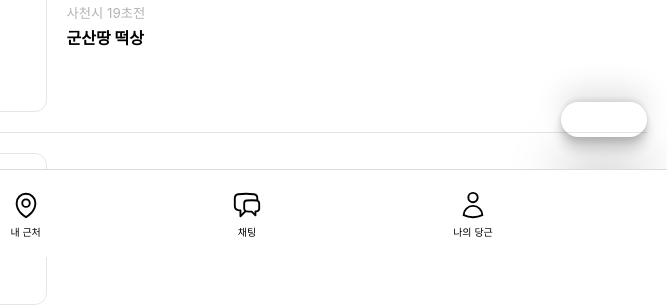
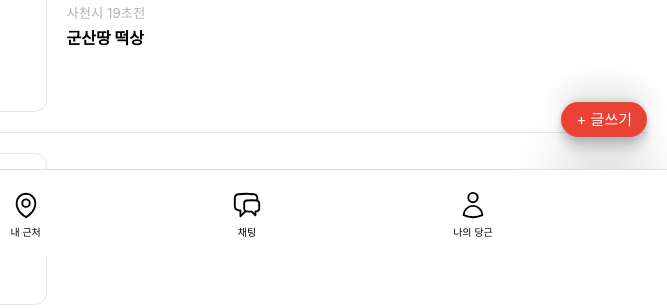
Before and after one commit to LeeJeungYoung/Ulrary, a plain HTML site: page index.html in a window 1280 px wide. Shown: the part 543-851 px from the top of the page, 613-1280 px from the left. Drawn offline with Linux system fonts and the light colour scheme; a web font is replaced by a local one.

Commit message:
버튼 색 변수 지정
버튼 색 변수 지정

```diff
--- a/css/style.css
+++ b/css/style.css
@@ -3,6 +3,10 @@
 @import "footer.css";
 @import "main.css";
 
+:root {
+  --button-primary: #ea4335;
+  --button-hover: rgba(254, 111, 15, 0.5);
+}
 body {
   font-family: -apple-system, BlinkMacSystemFont, "Apple SD Gothic Neo",
     "Pretendard Variable", Pretendard, Roboto, "Noto Sans KR", "Segoe UI",
```
